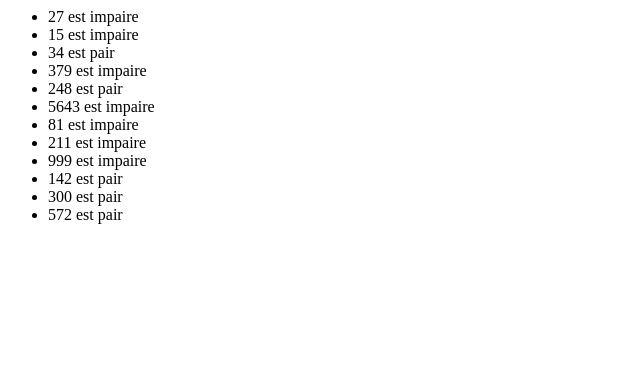
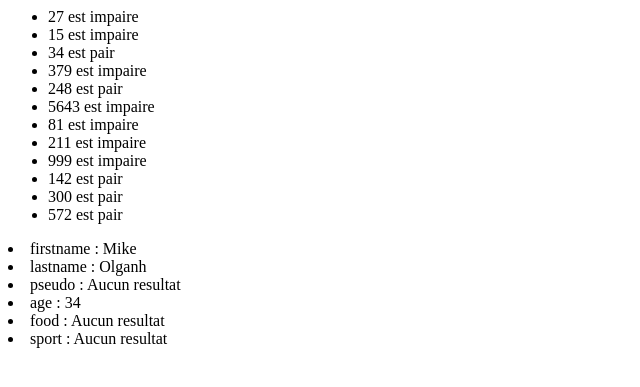
Before and after one commit to marvin972/Php-tableau-M, a PHP site: page /exercice.php in a window 1280 px wide. Shown: the top 387 px of the page, without its empty margins (0-640 px from the left). Run offline with PHP 8.4, Linux system fonts and the light colour scheme.

Commit message:
Exercice 2

```diff
--- a/exercice.php
+++ b/exercice.php
@@ -16,3 +16,27 @@ foreach ($tableaux as $tableau) {
         </li>
         <?php } ?>
     </ul>
+
+    <?php
+
+    $users = [
+        "firstname" => "Mike",
+        "lastname" => "Olganh",
+        "pseudo" => "",
+        "age" => 34,
+        "food" => "",
+        "sport" => "",
+
+    ];
+
+    function utilisateurs($i){
+        foreach($i as $key => $value){
+            if($value == NULL){
+                echo "<li>$key : Aucun resultat </li>";
+            }else{
+                echo "<li> $key : $value </li>";
+            }
+
+        }
+    }
+    utilisateurs($users);
```
